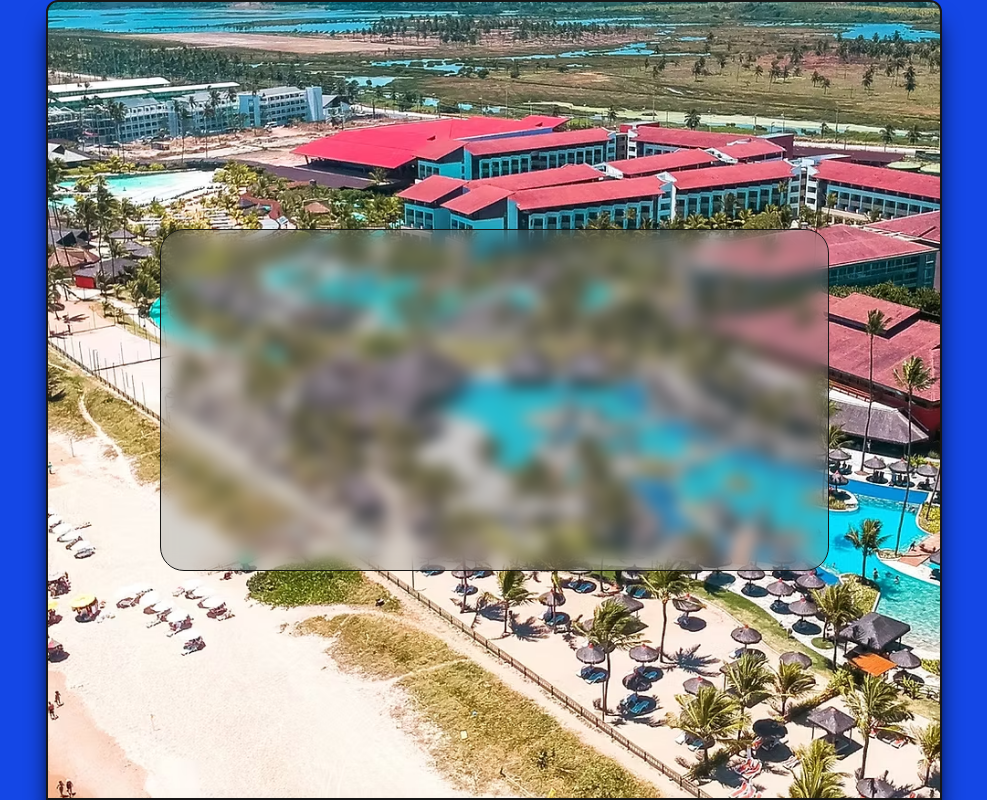
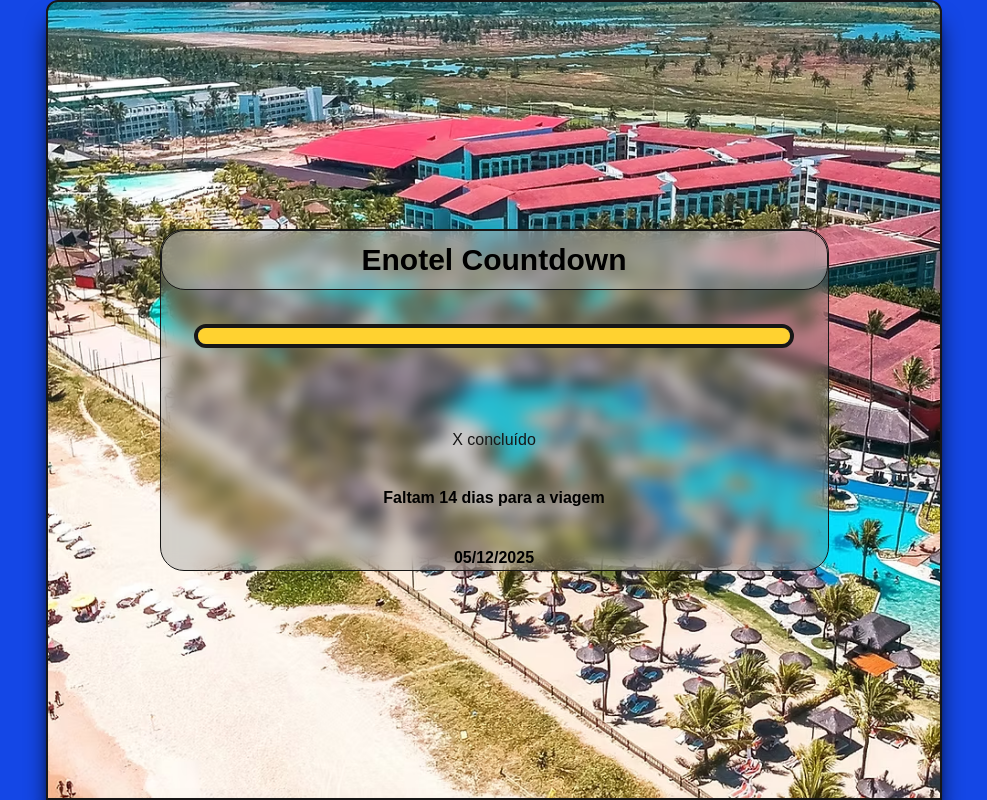
Before and after one commit to pedroguedes9/projeto-enotel2, a Next.js app: page / in a window 1280 px wide. Shown: the whole page, without its empty margins (146-1133 px from the left). Built offline with nearby package versions, Linux system fonts and the light colour scheme.

Commit message:
Ainda no countdown kkkk

```diff
--- a/src/component/Counter.tsx
+++ b/src/component/Counter.tsx
@@ -1,10 +1,42 @@
 "use client"
+
+import { useState } from "react"
+
+const tripDate = new Date(2025, 11, 5)
+const totalWaitingDays = 295
+const totalWaitingHours = totalWaitingDays * 24
+const totalTimestamp = tripDate.getTime()
+const msPerHour = 60 * 60 * 1000
+let daysLeft
+let pctCountdown
+let hoursLeft
+
+
+const updateCountdown = () => {
+
+    const [currentDate, setCurrentDate] = useState()
+
+
+}
+
 
 
 const Counter = () => {
     return (
-        <div className="h-[43%] w-9/12 bg-neutral-500/30 rounded-3xl backdrop-blur-sm border"  >
+        <div className="h-[43%] w-9/12 bg-neutral-500/30 rounded-3xl backdrop-blur-sm border flex flex-col items-center gap-[10%] "  >
+            <div className=" w-full h-15 bg-neutral-200/30 backdrop-blur-3xl border rounded-3xl self-start flex justify-center items-center   ">
+                <h1 className="text-3xl font-bold text-black">Enotel Countdown</h1>
+            </div>
+            <div className="w-full flex flex-col items-center gap-20">
+                <div className="w-[90%] h-[3vh] bg-blue-900/70 rounded-4xl border-4" >
+                    <div className=" w-full h-full bg-amber-300 rounded-4xl "></div>
+                </div>
+                <p>X concluído</p>
+            </div>
 
+
+            <p className="text-black font-semibold">Faltam 14 dias para a viagem</p>
+            <p className=" text-black mt-auto font-semibold">05/12/2025</p>
         </div>
     )
 
```
